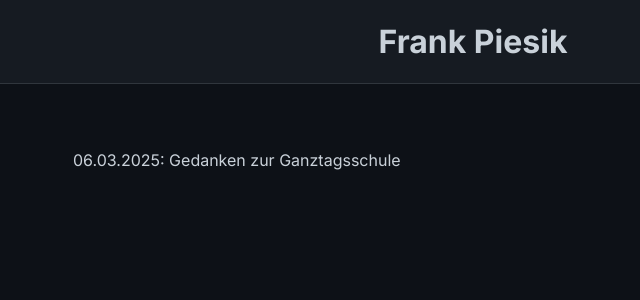
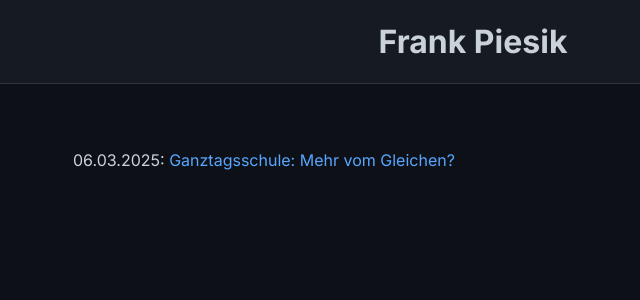
Before and after one commit to fpiesik/blog, a Jekyll site: the page built from index.md, in a window 1280 px wide. Shown: the top 300 px of the page, without its empty margins (167-807 px from the left). Built offline with Jekyll 4.4.1, drawn with Linux system fonts in a browser that asks for light colours.

Commit message:
Update index.md

```diff
--- a/index.md
+++ b/index.md
@@ -3,4 +3,4 @@ title: Meine Startseite
 layout: default
 ---
 
-06.03.2025: Gedanken zur Ganztagsschule
+06.03.2025: [Ganztagsschule: Mehr vom Gleichen?](https://fpiesik.github.io/blog/Ganztagsschule:_Mehr_vom_Gleichen.htm)
```
